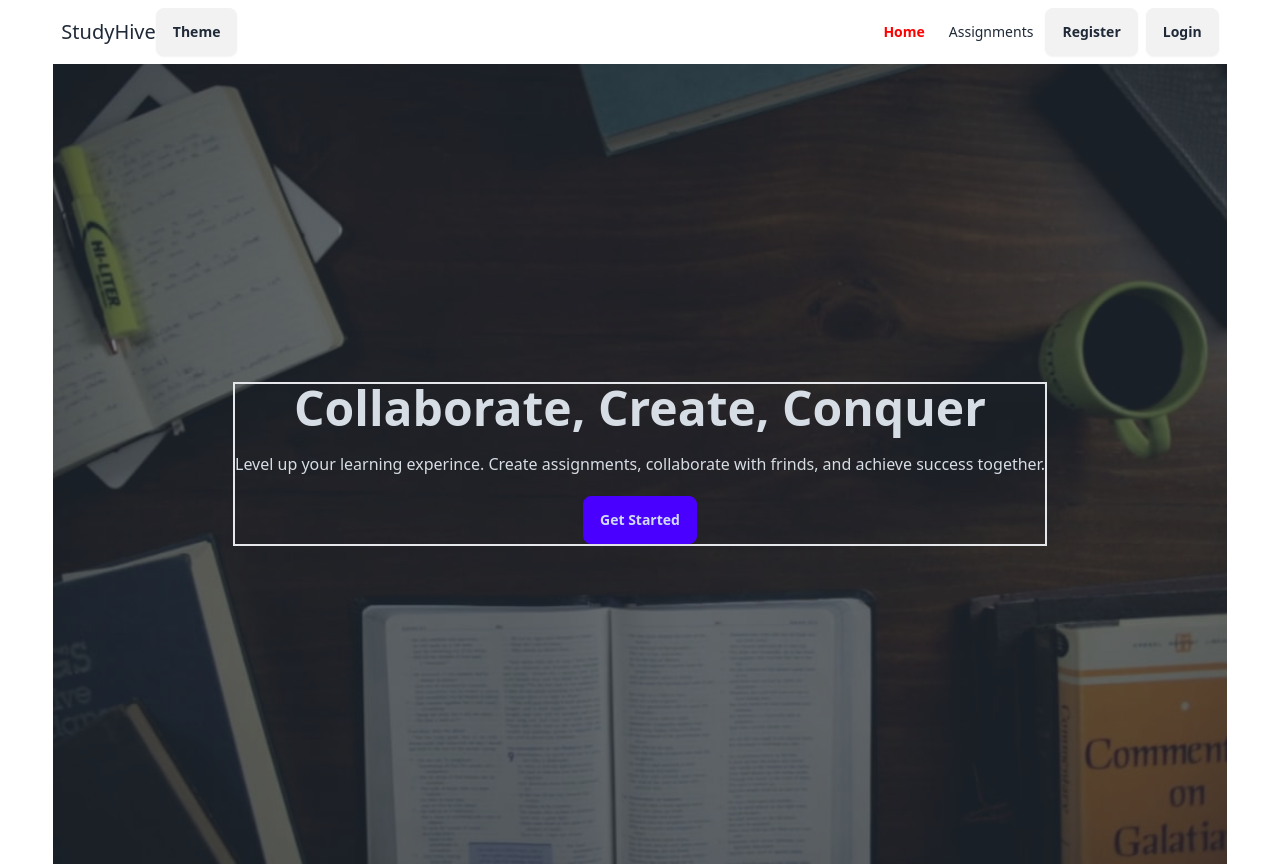
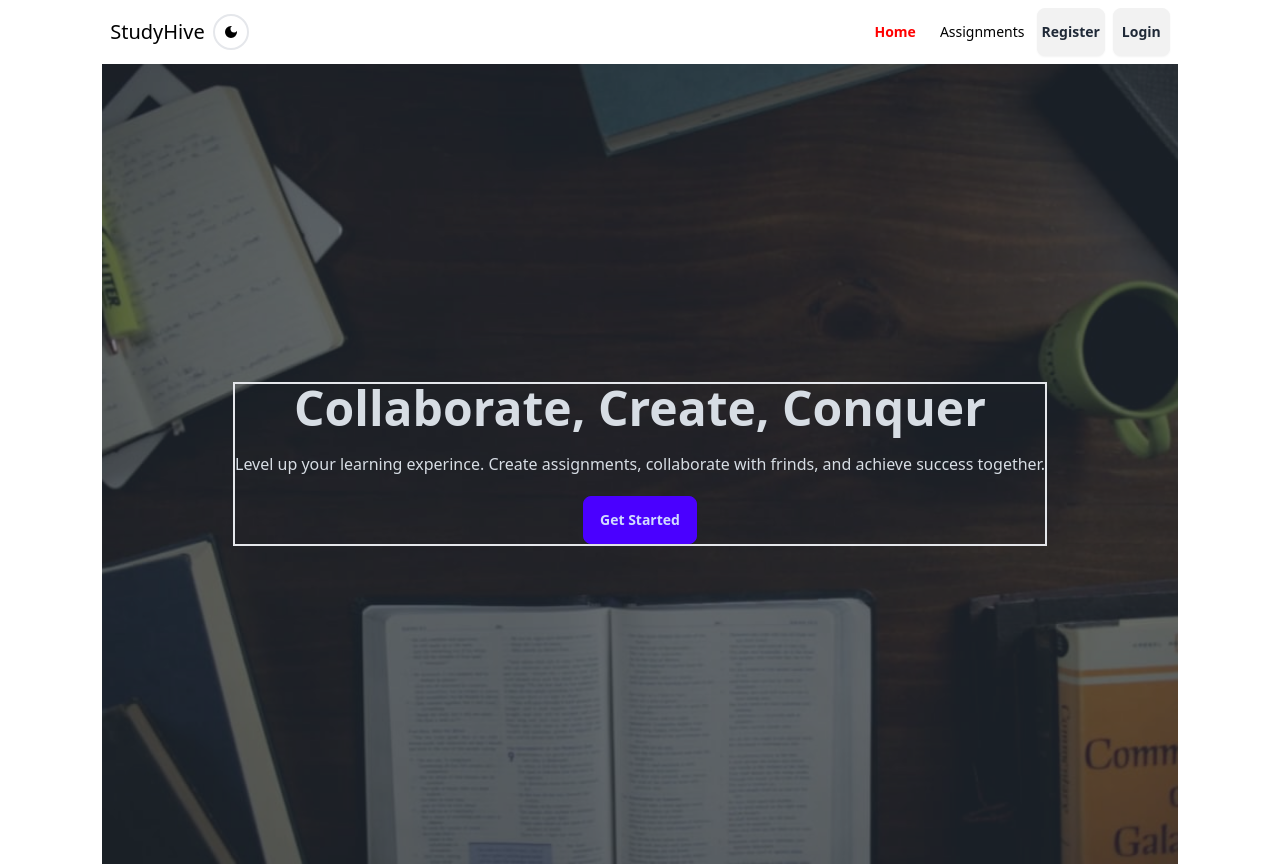
Before and after one commit to jui9797/study-hive-client, a React (Vite) app: page / in a window 1280 px wide. Shown: the top 866 px of the page. Built offline with nearby package versions, Linux system fonts and the light colour scheme; no server answers.

Commit message:
add theme

```diff
--- a/src/components/Home.jsx
+++ b/src/components/Home.jsx
@@ -1,15 +1,18 @@
 // import React, { useContext } from 'react';
+// import { useContext } from 'react';
 import AssignmentGrid from './AssignmentGrid';
 import Banner from './Banner';
 import Faq from './Faq';
 import WhyChoose from './whyChoose';
+// import { AuthContext } from '../provider/AuthProvider';
 
 // import { AuthContext } from '../provider/AuthProvider';
 
 const Home = () => {
+
     // const {user} =useContext(AuthContext)
     return (
-        <div>
+      <div>
             <Banner></Banner>
           <div className='my-10'>
             <WhyChoose></WhyChoose>
--- a/src/components/Navbar.jsx
+++ b/src/components/Navbar.jsx
@@ -1,11 +1,13 @@
 
-import { useContext,  } from 'react';
+import { useContext, } from 'react';
 import { Link, NavLink } from 'react-router-dom';
 import { AuthContext } from '../provider/AuthProvider';
+import { MdLightMode } from "react-icons/md";
+import { MdDarkMode } from "react-icons/md";
 
 
 const Navbar = () => {
-    const { user, logOut, loading } = useContext(AuthContext)
+    const { user, logOut, loading, isDarkMode, toggleTheme } = useContext(AuthContext)
 
     const links = <>
         <NavLink to='/'>Home</NavLink>
@@ -41,7 +43,10 @@ const Navbar = () => {
                         </ul>
                     </div>
                     <a className=" text-xl">StudyHive</a>
-                    <button className='btn'>Theme</button>
+                    {/* theme button */}
+                    <button className='border-2 rounded-full p-2 lg:ml-2' onClick={toggleTheme}>
+                        {isDarkMode ? <MdLightMode /> : <MdDarkMode />}
+                    </button>
                 </div>
                 <div className='navbar-end'>
                     <div className="hidden lg:flex ">
@@ -92,8 +97,8 @@ const Navbar = () => {
                             <>
                                 {/* user log out div */}
                                 <div className=''>
-                                    <button className='btn ml-2'><Link to='/register'>Register</Link></button>
-                                    <button className='btn ml-2'><Link to='/login'>Login</Link></button>
+                                    <button className='btn ml-2 p-1'><Link to='/register'>Register</Link></button>
+                                    <button className='btn ml-2 py-1 px-2'><Link to='/login'>Login</Link></button>
                                 </div>
                             </>
                         )}
--- a/src/index.css
+++ b/src/index.css
@@ -8,3 +8,16 @@
     color:red;
    font-weight: bold;
 }
+
+/* Light theme (default) */
+body {
+    background-color: white;
+    color: black;
+    transition: all 0.3s ease;
+  }
+
+  /* Dark theme */
+  body.dark {
+    background-color: #333;
+    color: white;
+  }
--- a/src/mainLayout/MainLayOut.jsx
+++ b/src/mainLayout/MainLayOut.jsx
@@ -1,11 +1,14 @@
 import { Outlet } from "react-router-dom";
 import Navbar from "../components/Navbar";
 import Footer from "../components/Footer";
+import { useContext } from "react";
+import { AuthContext } from "../provider/AuthProvider";
 
 
 const MainLayOut = () => {
+    const {isDarkMode} = useContext(AuthContext)
     return (
-        <div className='overflow-hidden'>
+        <div className={isDarkMode ? 'bg-black overflow-hidden ' : 'overflow-hidden w-11/12 mx-auto' }>
 
             <Navbar></Navbar>
             <div className='w-11/12 mx-auto min-h-[80vh]'>
--- a/src/pages/Assignments.jsx
+++ b/src/pages/Assignments.jsx
@@ -44,10 +44,13 @@ const Assignments = () => {
                     <button className="btn join-item ">Search</button>
                 </div>
             </div>
+            <div>
+            <h2 className='text-2xl my-4 text-center'>{assignments.length === 0 ? 'No Data Found' : ''}</h2>
             <div className='grid grid-cols-1 md:grid-cols-2 lg:grid-cols-3 gap-4'>
                 {
                     assignments.map((item, index) => <AssignCard key={index} item={item} assignments={assignments} setAssignments={setAssignments}></AssignCard>)
                 }
+            </div>
             </div>
         </div>
     );
--- a/src/provider/AuthProvider.jsx
+++ b/src/provider/AuthProvider.jsx
@@ -10,6 +10,9 @@ const AuthProvider = ({children}) => {
 
     const [user, setUser] =useState(null)
     const [loading, setLoading] =useState(true)
+
+     // State for theme (dark or light)
+  const [isDarkMode, setIsDarkMode] = useState(false);
 
      //  new user
      const createNewUser = (email, password) => {
@@ -50,8 +53,26 @@ const AuthProvider = ({children}) => {
         };
       }, []);
 
+      // theme management
+      useEffect(() => {
+        const savedTheme = localStorage.getItem('theme');
+        if (savedTheme) {
+          setIsDarkMode(savedTheme === 'dark');
+        }
+      }, []);
+
+      // Toggle theme function
+  const toggleTheme = () => {
+    setIsDarkMode((prevMode) => {
+      const newMode = !prevMode;
+      localStorage.setItem('theme', newMode ? 'dark' : 'light');
+      return newMode;
+    });
+  };
+
 const authInfo = {
-    createNewUser, user, setUser, loading, userlogin, googleLogin, logOut
+    createNewUser, user, setUser, loading, userlogin, googleLogin, logOut, isDarkMode,
+    toggleTheme,
 }
 
     return (
```
Lines whose indentation alone changed are shown as unchanged.
